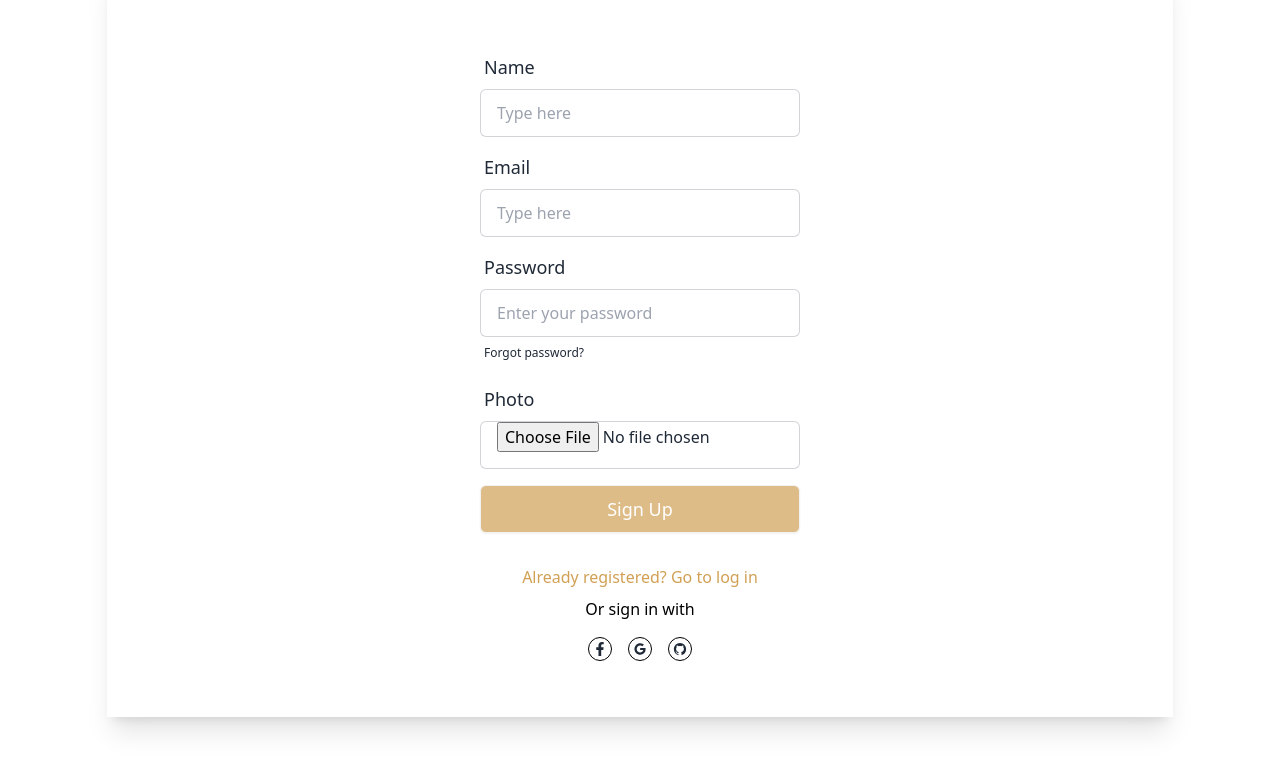
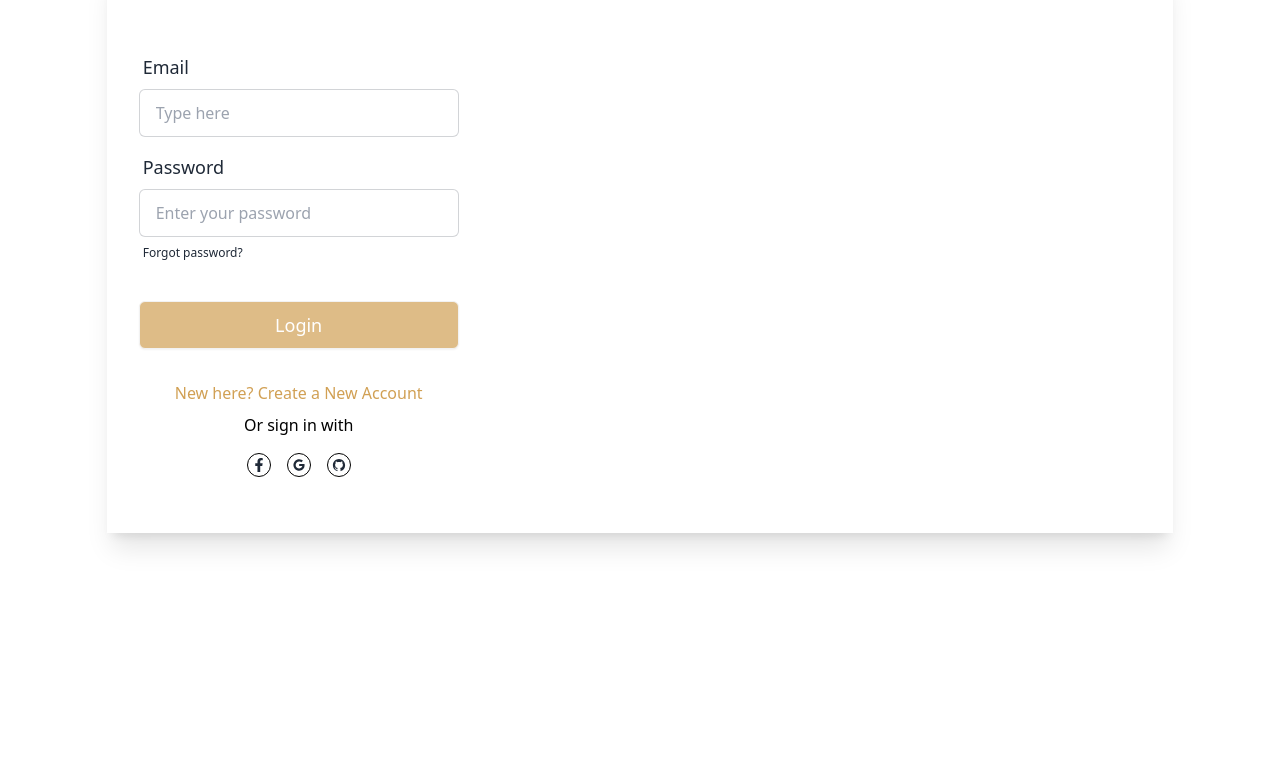
Before and after one commit to RMABID/Tech-Finder-assignment-12-client, a React (Vite) app: page /login in a window 1280 px wide. Shown: the part 131-902 px from the top of the page. After the commit the page ends 800 px from the top, so only its background shows below. Built offline with nearby package versions, Linux system fonts and the light colour scheme; no server answers.

Commit message:
user login route create

```diff
--- a/src/pages/Login/Login.jsx
+++ b/src/pages/Login/Login.jsx
@@ -1,9 +1,100 @@
+import { IoLogoGithub, IoLogoGoogle } from "react-icons/io";
+import { FaFacebookF } from "react-icons/fa";
+import { TbFidgetSpinner } from "react-icons/tb";
 
+import { useState } from "react";
+import useAuth from "../../hooks/useAuth";
 
 const Login = () => {
+  const { loading, signIn } = useAuth();
+
+  const handleLogin = async (event) => {
+    event.preventDefault();
+    const form = event.target;
+    const email = form.email.value;
+    const password = form.password.value;
+
+    try {
+      await signIn(email, password);
+    } catch (error) {
+      console.log(error);
+    }
+  };
+
   return (
-    <div>Login</div>
-  )
-}
+    <div className="">
+      <div className="py-24">
+        <div className="md:flex w-10/12 py-12 mx-auto  shrink-0 shadow-xl">
+          <div className="text-center lg:text-left">
+            <img src="" alt="" />
+          </div>
+          <div className="  w-full max-w-sm">
+            <form onSubmit={handleLogin} className="card-body">
+              <div className="form-control">
+                <label className="label">
+                  <span className="label-text text-lg font-medium">Email</span>
+                </label>
+                <input
+                  type="email"
+                  name="email"
+                  placeholder="Type here"
+                  className="input rounded-md input-bordered"
+                  required
+                />
+              </div>
+              <div className="form-control">
+                <label className="label">
+                  <span className="label-text text-lg font-medium">
+                    Password
+                  </span>
+                </label>
+                <input
+                  type="password"
+                  name="password"
+                  placeholder="Enter your password"
+                  className="input rounded-md input-bordered"
+                  required
+                />
+                <label className="label">
+                  <a href="#" className="label-text-alt link link-hover">
+                    Forgot password?
+                  </a>
+                </label>
+              </div>
 
-export default Login
+              <div className="form-control mt-6">
+                <button className="btn bg-[#D1A054B3] text-white text-lg font-medium rounded-md">
+                  {loading ? (
+                    <TbFidgetSpinner className="animate-spin m-auto" />
+                  ) : (
+                    "Login"
+                  )}
+                </button>
+              </div>
+            </form>
+            <p className="text-center text-[#D1A054] text-md font-medium">
+              New here? Create a New Account
+            </p>
+            <p className="text-center text-black my-2">Or sign in with</p>
+            <div
+              className="flex justify-center items-center gap-4 py-2
+            "
+            >
+              <p className="border hover:bg-[#D1A054] hover:scale-150 transition-all duration-500 ease-in-out hover:border-purple-500 hover:text-white cursor-pointer p-1 rounded-full border-black text-sm ">
+                <FaFacebookF />
+              </p>
+              <p className="border hover:bg-[#D1A054] hover:scale-150 transition-all duration-500 ease-in-out hover:border-purple-500 hover:text-white cursor-pointer p-1 rounded-full border-black text-sm ">
+                <IoLogoGoogle />
+              </p>
+              <p className="border hover:bg-[#D1A054] hover:scale-150 transition-all duration-500 ease-in-out hover:border-purple-500 hover:text-white cursor-pointer p-1 rounded-full border-black text-sm ">
+                <IoLogoGithub />
+              </p>
+            </div>
+          </div>
+        </div>
+      </div>
+    </div>
+  );
+};
+
+export default Login;
```
Also changed, not shown: src/routes/Routes.jsx (+4 -4 lines).
